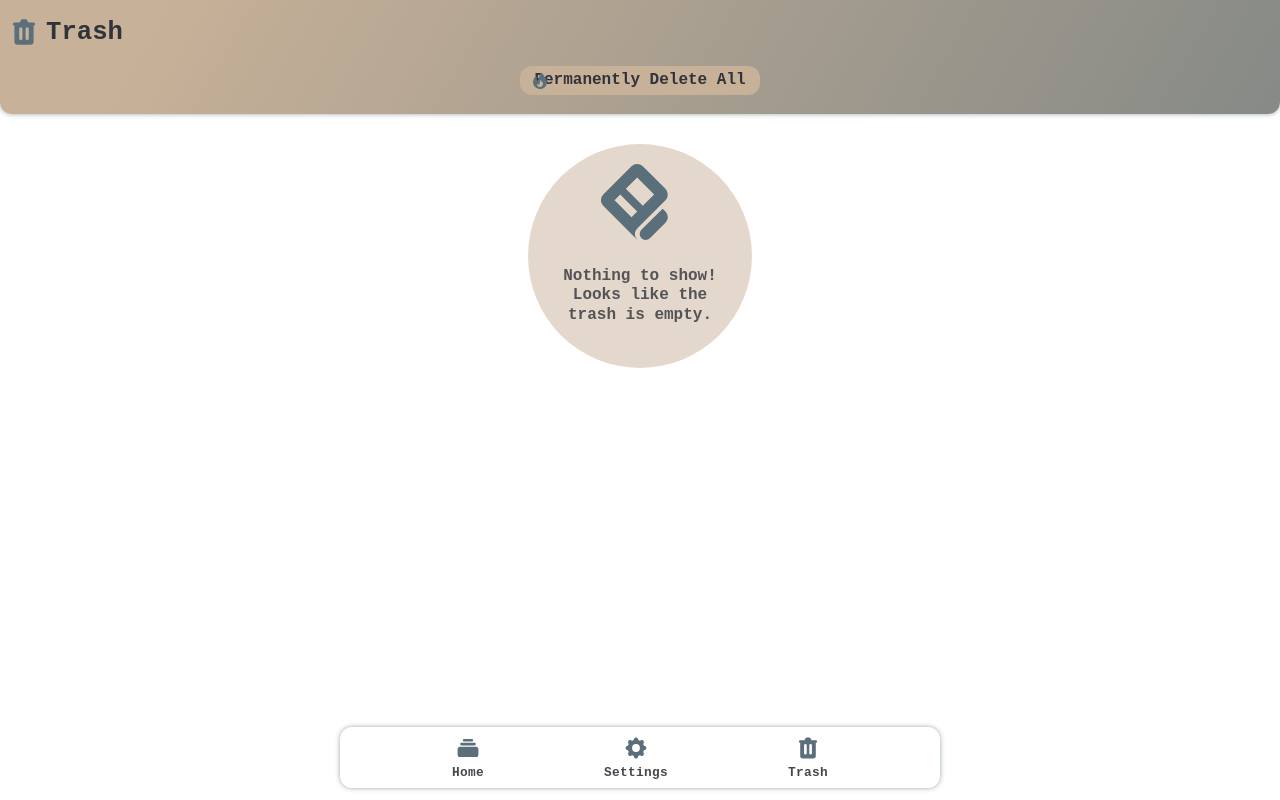
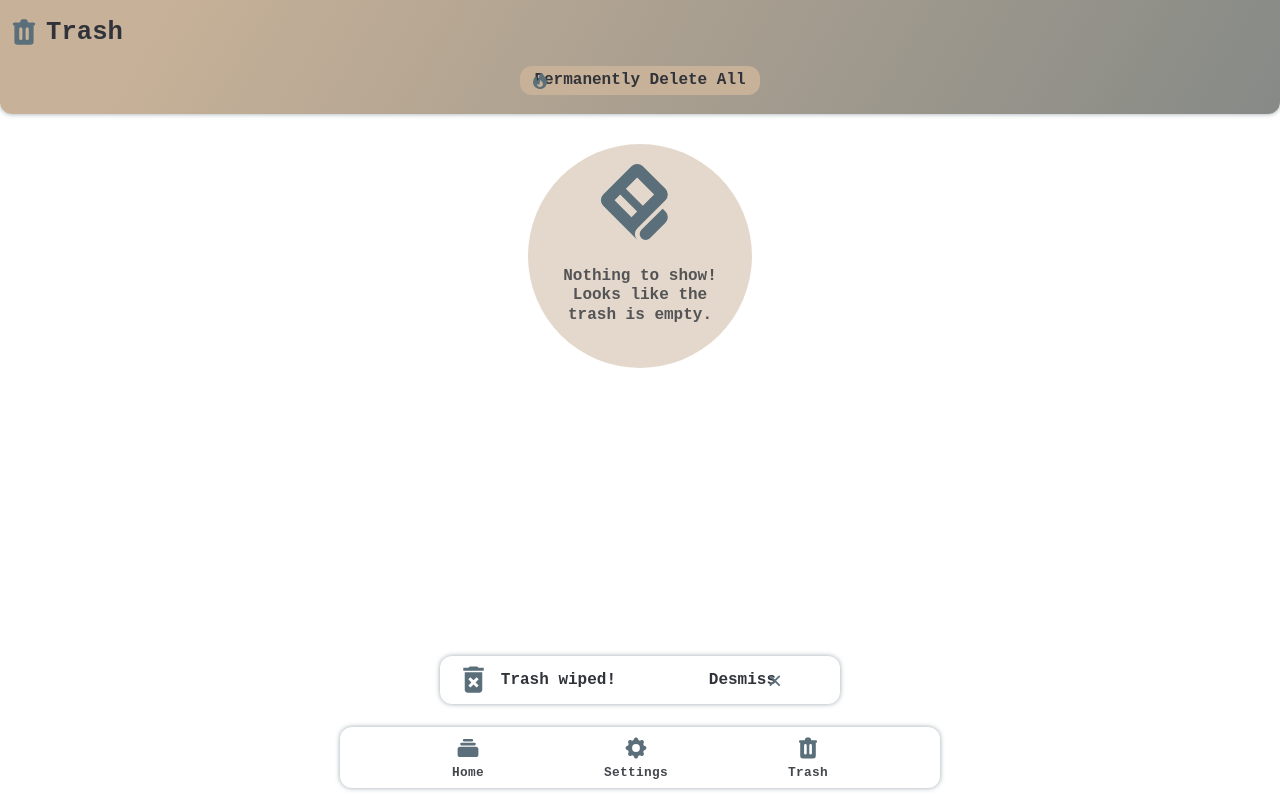
Before and after one commit to KainNhantumbo/Nava-Notes-App, a React (Create React App) app: page /pages/Trash in a window 1280 px wide. Both pictures are taken after a click on the button "Permanently Delete All". Built offline with nearby package versions, Linux system fonts and the light colour scheme.

Commit message:
Notificação adicionada ao deletar uma nota na lixo e ao zerar a lixeira.

```diff
--- a/src/pages/Trash.jsx
+++ b/src/pages/Trash.jsx
@@ -3,6 +3,7 @@ import Header from '../components/Header';
 import Button from '../components/Button';
 import TrashNotesPackage from '../components/TrashNotesPackage';
 import Notification from '../components/Notification';
+import { MdDeleteForever } from 'react-icons/md';
 import { HiFire } from 'react-icons/hi';
 import { HiTrash, HiCheckCircle } from 'react-icons/hi';
 import { setDataToStorage, sortNotes, trashNotesPicker, retrieveNotes } from '../scripts/core-functions';
@@ -26,7 +27,7 @@ const Trash = () => {
     return <HiCheckCircle/>;
   });
   const [notificationInfo, setNotificationInfo] = useState(() => {
-    return "";
+    return "Sucess";
   });
   const [notificationStatus, setNotificationStatus] = useState(false);
 
@@ -35,9 +36,14 @@ const Trash = () => {
     var trash = [];
     setDataToStorage('trashData', trash);
     setUnsortedTrashData(() => trashNotesPicker());
+
+    // configuração da notificação
+    configNotification("Trash wiped!", <MdDeleteForever/>);
+    setNotificationStatus(() => true);
+    removeNotificationByDelay(notificationStatus);
   }
 
-  // restaura do lixo a nota selecionada
+  // restaura do lixeira a nota selecionada
   const restoreNote = (e) => {
     const id = e.target.parentNode.parentNode.id;
     const trashNote = trashData.filter(note => {
@@ -54,10 +60,14 @@ const Trash = () => {
     setDataToStorage('notes', notesData);
     setDataToStorage('trashData', notes);
     setUnsortedTrashData(() => trashNotesPicker());
+
+    // configuração da notificação
+    configNotification("Note restaured", <MdDeleteForever/>);
     setNotificationStatus(() => true);
-    removeNotificationByDelay(notificationStatus)
+    removeNotificationByDelay(notificationStatus);
   }
 
+  // apaga permanentemente todas as notas da lixeira
   const permanentDelete = (e) => {
     const id = e.target.parentNode.parentNode.id;
     const trashNotes = trashData.filter(note => {
@@ -67,6 +77,11 @@ const Trash = () => {
     });
     setDataToStorage('trashData', trashNotes);
     setUnsortedTrashData(() => trashNotesPicker());
+
+    // configuração da notificação
+    configNotification("Note deleted.", <HiCheckCircle/>);
+    setNotificationStatus(() => true);
+    removeNotificationByDelay(notificationStatus);
   }
 
   // funcoes para gestao de notificao
@@ -84,6 +99,12 @@ const Trash = () => {
           setNotificationStatus(() => false);
         }, 3500);
       }
+    }
+
+    // seta o icone e descricao da notificação
+    const configNotification = (info, icon) => {
+      setNotificationInfo(() => info);
+      setNotificationIcon(() => icon);
     }
 
   return (
@@ -104,10 +125,10 @@ const Trash = () => {
 
       <Notification
         status={notificationStatus}
-        textContent={'Note restored'}
+        textContent={notificationInfo}
         btnDescription={'Desmiss'}
         btnEvent={removeNotification}
-        icon={<HiCheckCircle />}
+        icon={notificationIcon}
       />
     </>
   );
```
